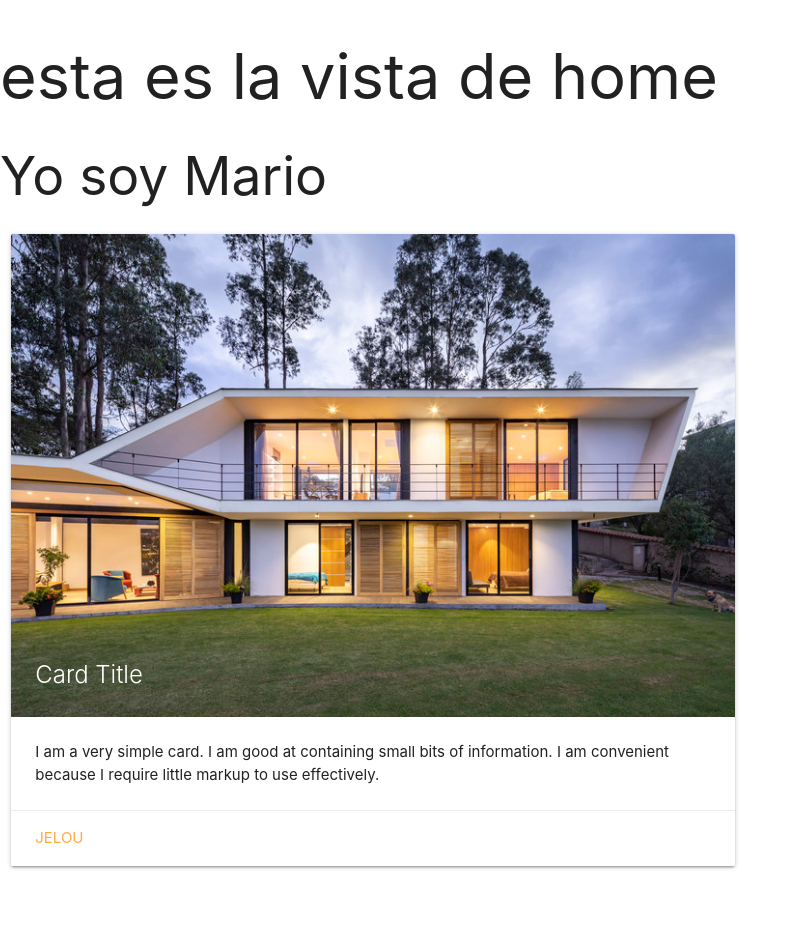
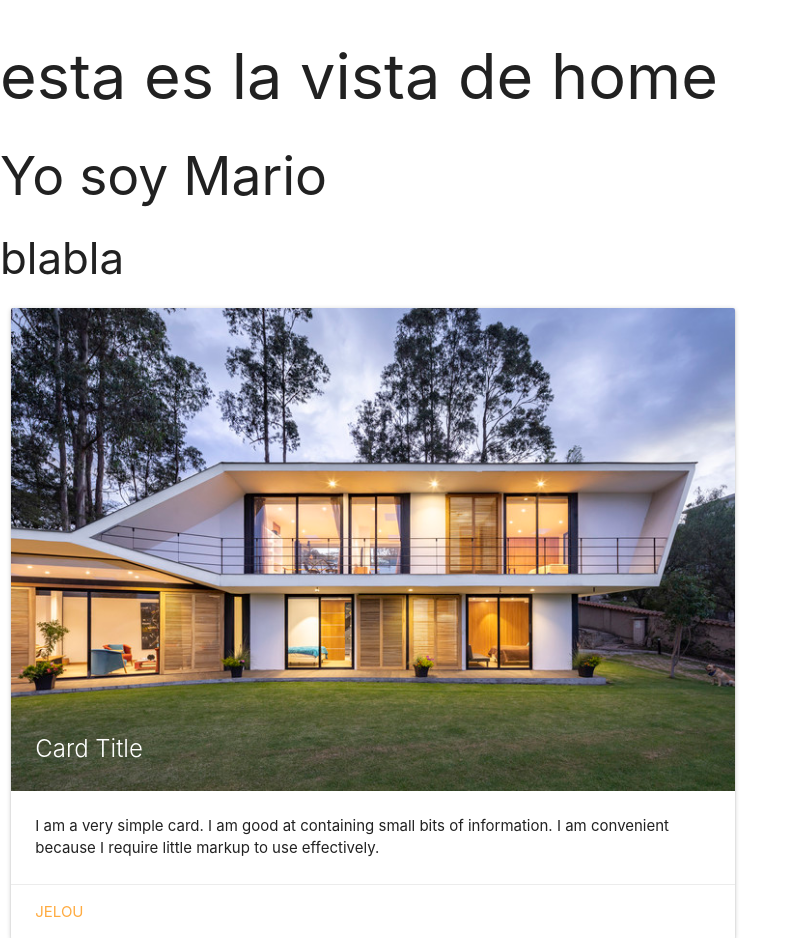
Before and after one commit to negra1/Proyecto, a Django app: page /home/ in a window 1280 px wide. Shown: the top 938 px of the page, without its empty margins (0-799 px from the left). Before the commit the page ends 869 px from the top, so only its background shows below. Run offline with Django 3.2, Linux system fonts and the light colour scheme.

Commit message:
Mis cambios2

```diff
--- a/lesliecatdog/templates/home/home.html
+++ b/lesliecatdog/templates/home/home.html
@@ -15,6 +15,7 @@
 <body>
     <h1>esta es la vista de home</h1>
     <h2>Yo soy Mario</h2>
+    <h3>blabla</h3>
     <div class="row">
         <div class="col s12 m7">
           <div class="card">
```
